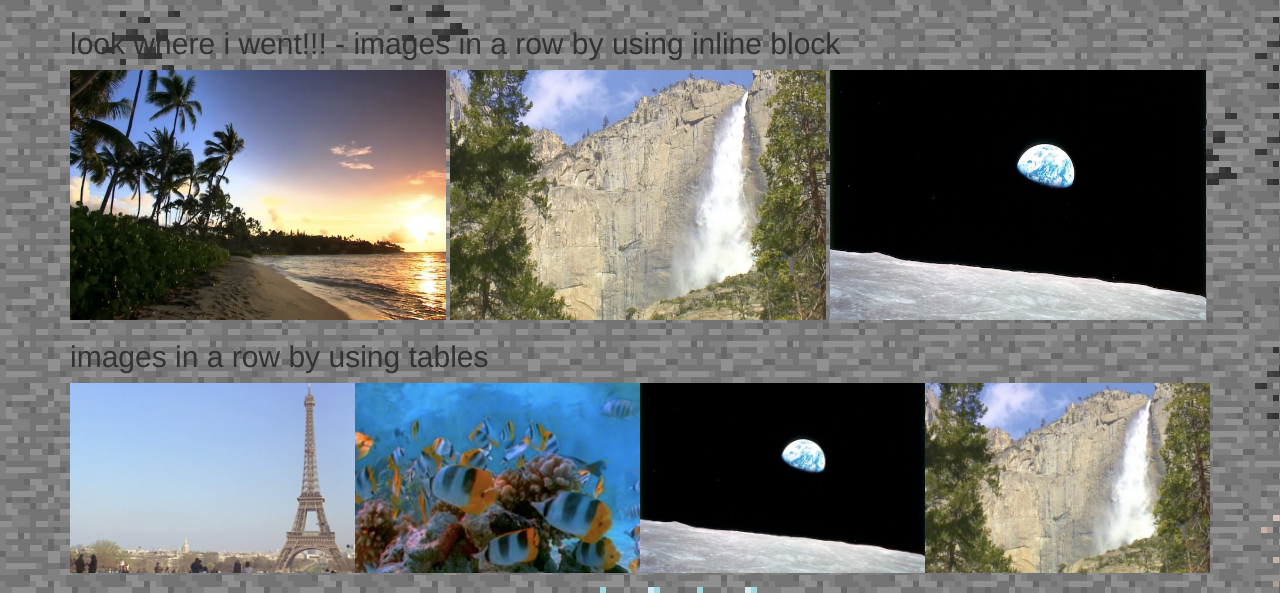
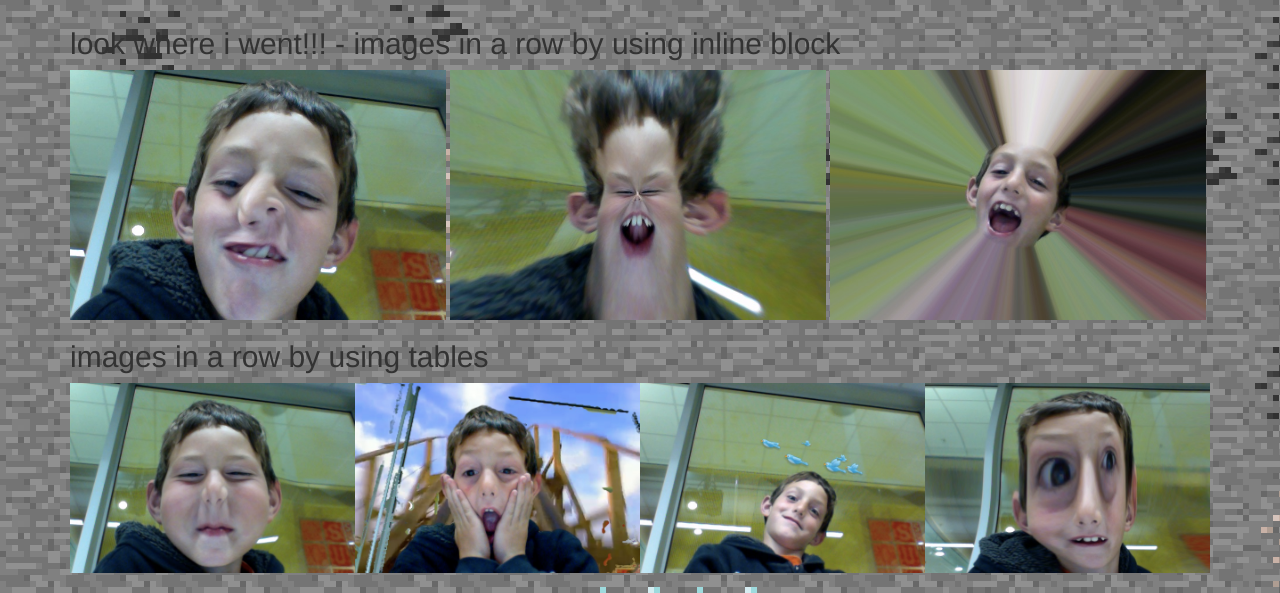
Before and after one commit to miguelmasliah/my-website, a website: page static/index.html in a window 1280 px wide. Shown: the part 2818-3411 px from the top of the page. Drawn offline with Linux system fonts and the light colour scheme.

Commit message:
added miguel's pictures

```diff
--- a/static/index.html
+++ b/static/index.html
@@ -52,18 +52,18 @@
 
         <h2>look where i went!!! - images in a row by using inline block</h2>
 		<div>
-			<img src="images/sunset.jpg" class="picture">
-			<img src="images/waterfall.jpg" class="picture">
-			<img src="images/space.jpg" class="picture">
+			<img src="images/miguel1.jpg" class="picture">
+			<img src="images/miguel2.jpg" class="picture">
+			<img src="images/miguel3.jpg" class="picture">
 		</div>
 
 		<h2>images in a row by using tables</h2>
 		<table class="pic_table">
 			<tr>
-				<td><img src="images/paris.jpg" class="pic_td"></td>
-				<td><img src="images/fishy.jpg" class="pic_td"></td>
-				<td><img src="images/space.jpg" class="pic_td"></td>
-				<td><img src="images/waterfall.jpg" class="pic_td"></td>
+				<td><img src="images/miguel4.jpg" class="pic_td"></td>
+				<td><img src="images/miguel5.jpg" class="pic_td"></td>
+				<td><img src="images/miguel6.jpg" class="pic_td"></td>
+				<td><img src="images/miguel7.jpg" class="pic_td"></td>
 			</tr>
 		</table>
 
```
Also changed, not shown: static/images/miguel1.jpg (added), static/images/miguel2.jpg (added), static/images/miguel3.jpg (added), static/images/miguel4.jpg (added), static/images/miguel5.jpg (added), static/images/miguel6.jpg (added), static/images/miguel7.jpg (added).
